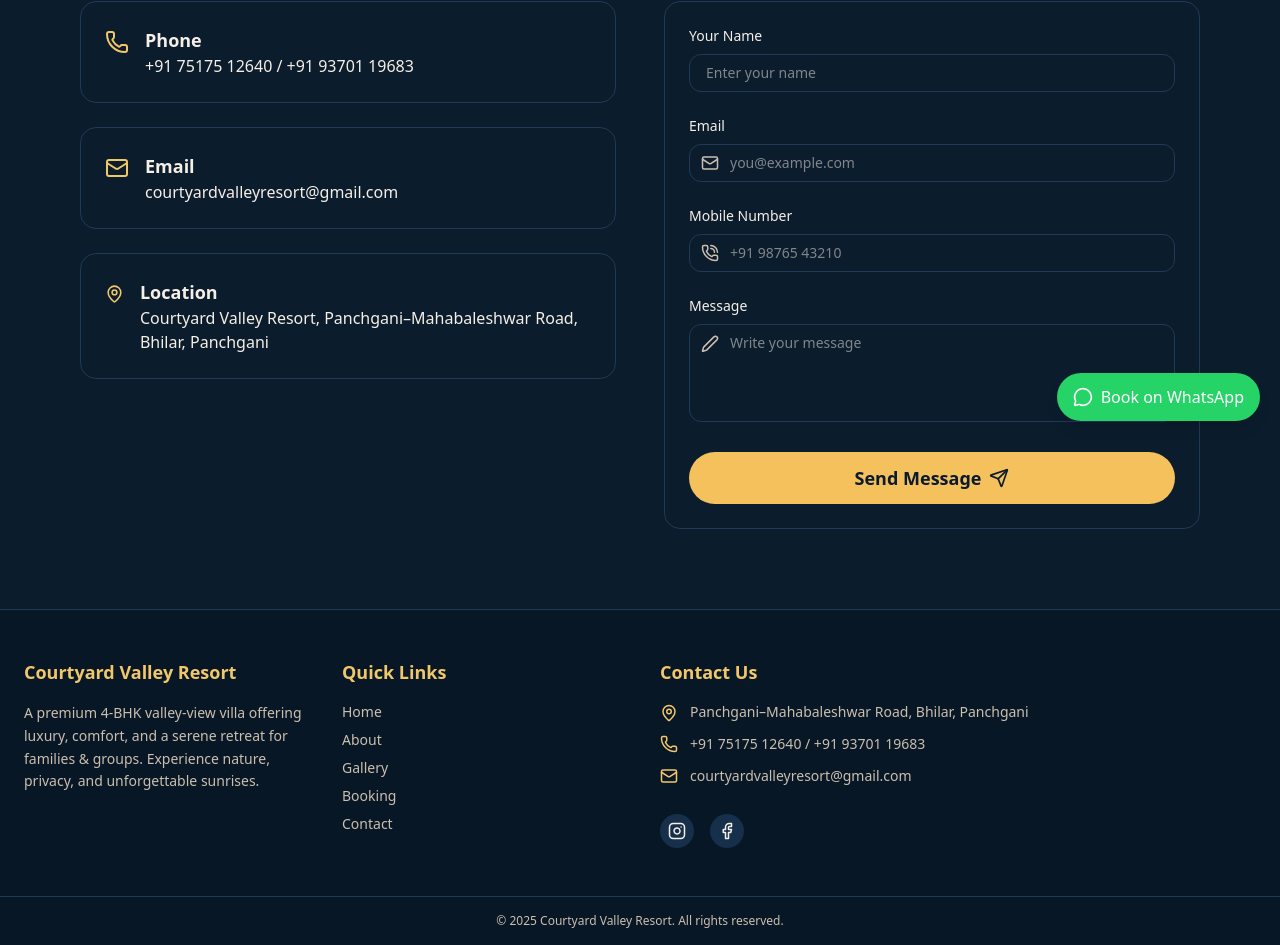
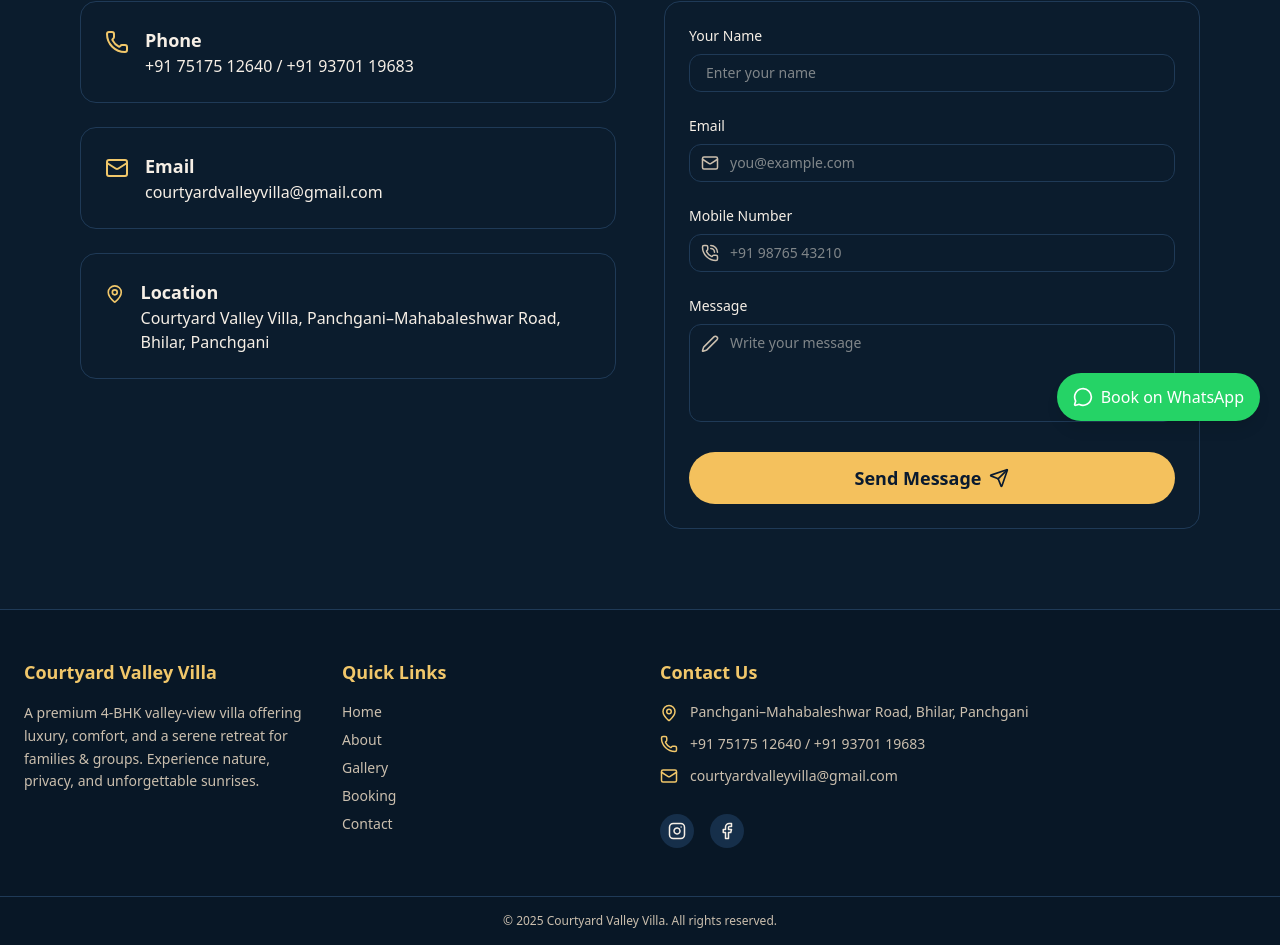
Before and after one commit to Dastagir333/CourtyardValleyResort, a Next.js app: page /contact in a window 1280 px wide. Shown: the part 359-1304 px from the top of the page. Built offline with nearby package versions, Linux system fonts and the light colour scheme.

Commit message:
Minor Fixes - Name

```diff
--- a/src/app/about/page.tsx
+++ b/src/app/about/page.tsx
@@ -256,7 +256,7 @@ const reviews = [
               </li>
               <li className="flex gap-2">
                 <span>✉</span>
-                <span>courtyardvalley@gmail.com</span>
+                <span>courtyardvalleyvilla@gmail.com</span>
               </li>
             </ul>
           </aside>
--- a/src/app/contact/page.tsx
+++ b/src/app/contact/page.tsx
@@ -74,7 +74,7 @@ export default function ContactPage() {
             <div>
               <h3 className="font-semibold text-lg">Email</h3>
               <p className="text-muted">
-                courtyardvalleyresort@gmail.com
+                courtyardvalleyvilla@gmail.com
               </p>
             </div>
           </div>
@@ -84,7 +84,7 @@ export default function ContactPage() {
             <div>
               <h3 className="font-semibold text-lg">Location</h3>
               <p className="text-muted">
-                Courtyard Valley Resort, Panchgani–Mahabaleshwar Road,
+                Courtyard Valley Villa, Panchgani–Mahabaleshwar Road,
                 Bhilar, Panchgani
               </p>
             </div>
--- a/src/app/page.tsx
+++ b/src/app/page.tsx
@@ -29,7 +29,7 @@ export default function HomePage() {
               className="text-3xl sm:text-4xl md:text-6xl font-extrabold leading-tight text-white"
             >
               Welcome to <br />
-              <span className="text-accent">Courtyard Valley Resort</span>
+              <span className="text-accent">Courtyard Valley Villa</span>
             </motion.h1>
 
             <motion.p
--- a/src/components/footer.tsx
+++ b/src/components/footer.tsx
@@ -13,7 +13,7 @@ export default function Footer() {
         {/* About */}
         <div className="space-y-4">
           <h2 className="text-lg font-semibold text-accent">
-            Courtyard Valley Resort
+            Courtyard Valley Villa
           </h2>
           <p className="text-sm leading-relaxed text-muted-foreground">
             A premium 4-BHK valley-view villa offering luxury, comfort, and a
@@ -64,7 +64,7 @@ export default function Footer() {
             </li>
             <li className="flex items-center gap-3">
               <Mail size={18} className="text-accent" />
-              courtyardvalleyresort@gmail.com
+              courtyardvalleyvilla@gmail.com
             </li>
           </ul>
 
@@ -89,7 +89,7 @@ export default function Footer() {
       {/* Bottom Bar */}
       <div className="border-t border-border">
         <div className="max-w-7xl mx-auto px-6 py-4 text-center text-xs text-muted-foreground">
-          © {new Date().getFullYear()} Courtyard Valley Resort. All rights reserved.
+          © {new Date().getFullYear()} Courtyard Valley Villa. All rights reserved.
         </div>
       </div>
     </footer>
--- a/src/components/navbar.tsx
+++ b/src/components/navbar.tsx
@@ -29,14 +29,14 @@ export default function Navbar() {
         >
           <Image
             src="/images/courtyardVilla_logo.png"
-            alt="Courtyard Valley Resort"
+            alt="Courtyard Valley Villa"
             width={55}
             height={50}
             className="md:w-12 md:h-12"
           />
 
           <span className="text-primary-foreground font-semibold tracking-wide text-sm md:text-lg leading-tight">
-            Courtyard Valley Resort
+            Courtyard Valley Villa
           </span>
         </Link>
 
--- a/src/components/whatsappButton.tsx
+++ b/src/components/whatsappButton.tsx
@@ -26,8 +26,8 @@ export default function WhatsAppButton() {
     >
       <MessageCircle size={20} />
       <span className="font-medium">
-      <span className="inline sm:hidden">Book</span>
-      <span className="hidden sm:inline">Book on WhatsApp</span>
+      {/* <span className="inline sm:hidden">Book</span> */}
+      <span className="inline sm:inline">Book on WhatsApp</span>
     </span>
     </a>
   );
```
